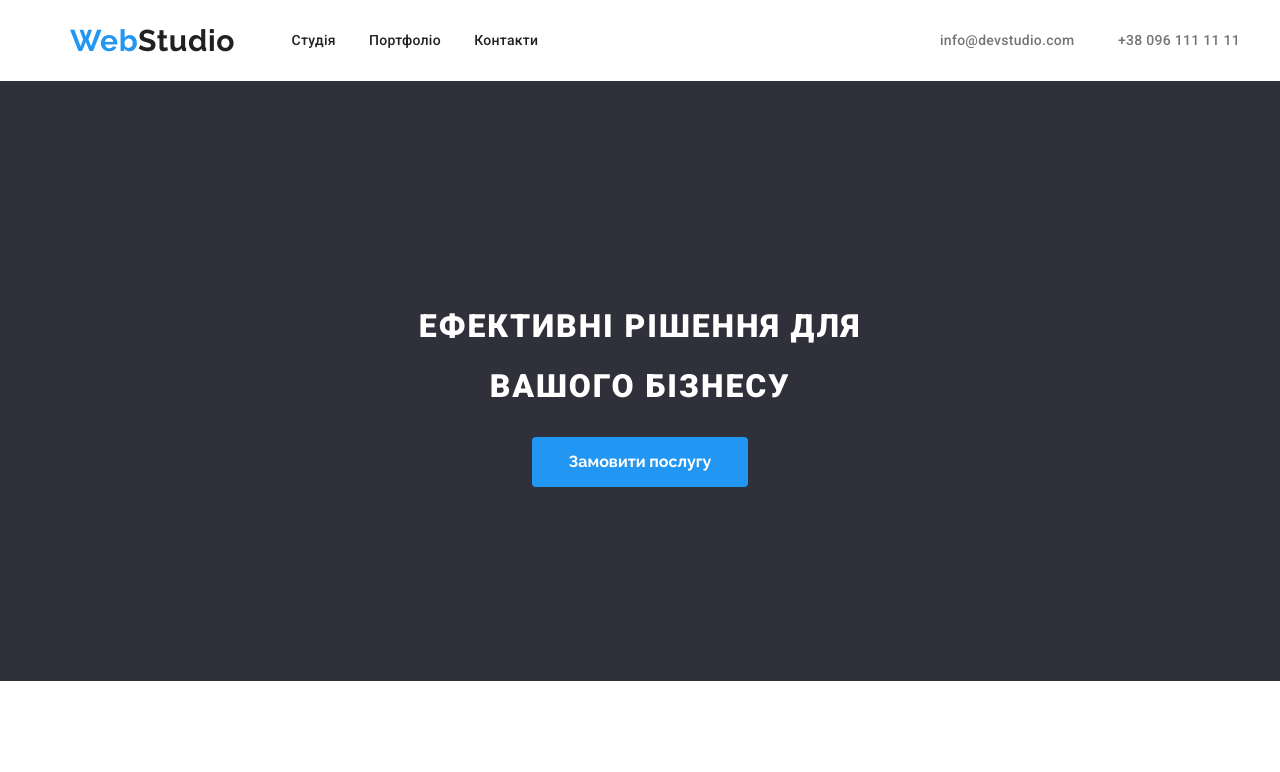
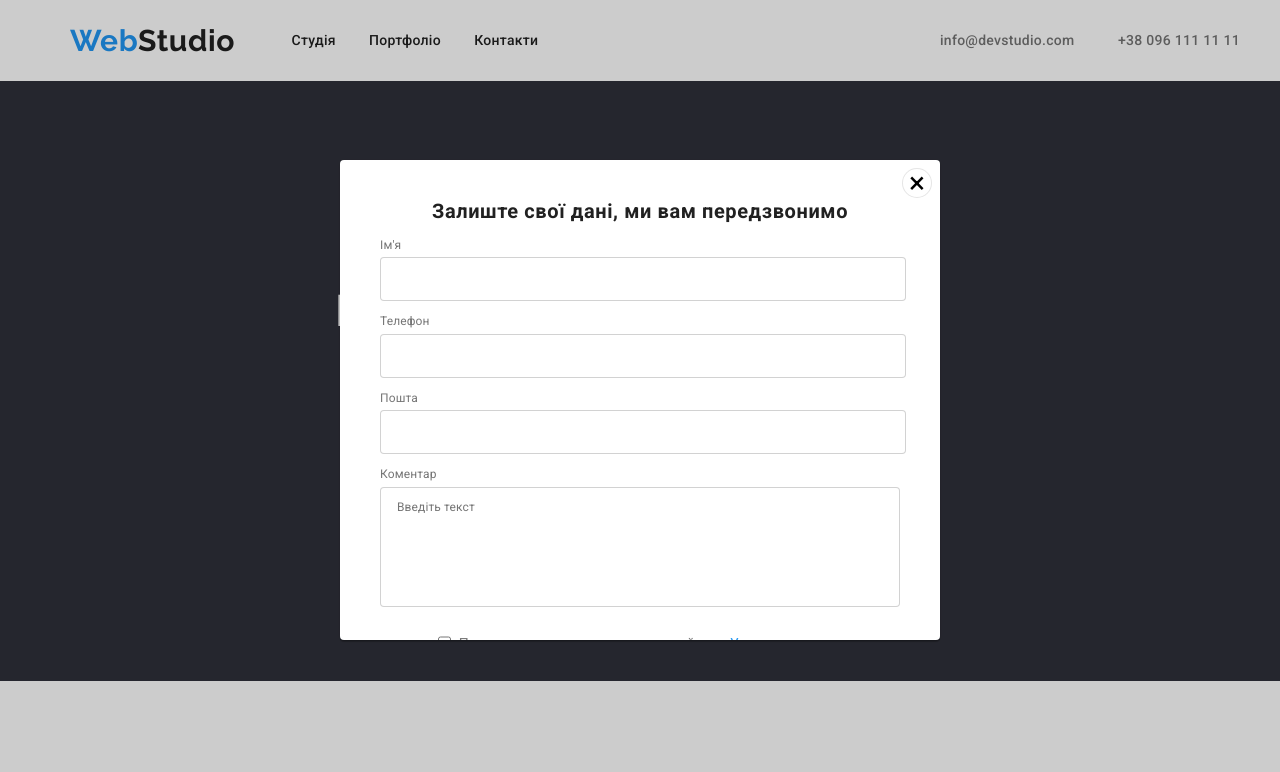
Before and after one commit to YuliaPelia/_WebStudio_, a plain HTML site: page index.html in a window 1280 px wide. Both pictures are taken after a click on the button "Замовити послугу". Shown: the top 772 px of the page. Drawn offline with nearby package versions, Linux system fonts and the light colour scheme.

Commit message:
feat: add modal

```diff
--- a/index.html
+++ b/index.html
@@ -6,7 +6,10 @@
     <meta name="viewport" content="width=device-width, initial-scale=1.0" />
     <title>Web Studio</title>
     <link rel="icon" type="images/x-icon" href="./img/Favicon.ico.svg" />
-    <link rel="stylesheet" href="style.css" />
+    <link
+      rel="stylesheet"
+      href="https://cdnjs.cloudflare.com/ajax/libs/animate.css/4.1.1/animate.min.css"
+    />
     <link rel="preconnect" href="https://fonts.googleapis.com" />
     <link rel="preconnect" href="https://fonts.gstatic.com" crossorigin />
     <link
@@ -17,6 +20,7 @@
       rel="stylesheet"
       href="https://cdnjs.cloudflare.com/ajax/libs/normalize/8.0.1/normalize.min.css"
     />
+    <link rel="stylesheet" href="style.css" />
   </head>
   <body>
     <!-- header + nav -->
@@ -51,9 +55,9 @@
 
     <main>
       <!-- header -->
-      <section class="header">
+      <section class="promo">
         <h1>Ефективні рішення для<br />вашого бізнесу</h1>
-        <button class="blue-btn">Замовити послугу</button>
+        <button class="promo-btn">Замовити послугу</button>
       </section>
 
       <!-- features -->
@@ -129,6 +133,7 @@
       </section>
     </main>
     <footer>
+      <div class="container">
         <a href="#" class="logo-footer"
           ><h2><span class="logo-blue">Web</span>Studio</h2></a
         >
@@ -137,8 +142,62 @@
           <a href="mailto:info@example.com" class="footer-contact"
             >info@example.com</a
           >
-        <a href="tel:+380991111111" class="footer-contact">+38 099 111 11 11</a>
+          <a href="tel:+380991111111" class="footer-contact"
+            >+38 099 111 11 11</a
+          >
         </address>
+      </div>
     </footer>
+    <div class="modal" data-modal>
+      <div class="modal__content">
+        <div class="modal_close">
+          <span>&times;</span>
+        </div>
+        <h3 class="modal_title">Залиште свої дані, ми вам передзвонимо</h3>
+        <form action="#">
+          <div class="modal_form">
+            <span>Ім'я</span>
+            <input required name="name" type="text" class="modal__input name" />
+          </div>
+          <div class="modal_form">
+            <span>Телефон</span>
+            <input
+              required
+              name="phone"
+              type="tel"
+              class="modal__input phone"
+            />
+          </div>
+          <div class="modal_form">
+            <span>Пошта</span>
+            <input
+              required
+              name="phone"
+              type="email"
+              class="modal__input email"
+            />
+          </div>
+          <div class="modal_form textarea">
+            <span>Коментар</span>
+            <textarea
+              required
+              name="email"
+              type="email"
+              placeholder="Введіть текст"
+              class="modal__textarea comment"
+            ></textarea>
+          </div>
+          <div class="modal_policy">
+            <input required type="checkbox" />
+            <span
+              >Погоджуюся з розсилкою та приймаю
+              <a href="#">Умови договору</a></span
+            >
+          </div>
+          <button class="modal_btn">Відправити</button>
+        </form>
+      </div>
+    </div>
+    <script src="./js/script.js"></script>
   </body>
 </html>
--- /dev/null
+++ b/js/script.js
@@ -0,0 +1,111 @@
+let btnPressed = false;
+
+function bindModal(
+  triggerSelector,
+  modalSelector,
+  closeSelector,
+  destroy = false
+) {
+  const trigger = document.querySelectorAll(triggerSelector),
+    modal = document.querySelector(modalSelector),
+    close = document.querySelector(closeSelector),
+    windows = document.querySelectorAll("[data-modal]"),
+    scroll = calcScroll();
+
+  trigger.forEach((item) => {
+    item.addEventListener("click", (e) => {
+      if (e.target) {
+        e.preventDefault();
+      }
+
+      btnPressed = true;
+
+      if (destroy) {
+        item.remove();
+      }
+
+      windows.forEach((item) => {
+        item.style.display = "none";
+        item.classList.add("animate__animated", "animate__fadeIn");
+      });
+
+      modal.style.display = "block";
+      document.body.style.overflow = "hidden";
+      document.body.style.marginRight = `${scroll}px`;
+    });
+  });
+
+  close.addEventListener("click", () => {
+    windows.forEach((item) => {
+      item.style.display = "none";
+    });
+
+    modal.style.display = "none";
+    document.body.style.overflow = "";
+    document.body.style.marginRight = `0px`;
+  });
+
+  modal.addEventListener("click", (e) => {
+    if (e.target === modal) {
+      windows.forEach((item) => {
+        item.style.display = "none";
+      });
+
+      modal.style.display = "none";
+      document.body.style.overflow = "";
+      document.body.style.marginRight = `0px`;
+    }
+  });
+}
+
+function showModalByTime(selector, time) {
+  setTimeout(function () {
+    let display;
+
+    document.querySelectorAll("[data-modal]").forEach((item) => {
+      if (getComputedStyle(item).display !== "none") {
+        display = "block";
+      }
+    });
+
+    if (!display) {
+      document.querySelector(selector).style.display = "block";
+      document.body.style.overflow = "hidden";
+      let scroll = calcScroll();
+      document.body.style.marginRight = `${scroll}px`;
+    }
+  }, time);
+}
+
+function calcScroll() {
+  let div = document.createElement("div");
+
+  div.style.width = "50px";
+  div.style.height = "50px";
+  div.style.overflowY = "scroll";
+  div.style.visibility = "hidden";
+
+  document.body.appendChild(div);
+  let scrollWidth = div.offsetWidth - div.clientWidth;
+  div.remove();
+
+  return scrollWidth;
+}
+
+function openByScroll(selector) {
+  window.addEventListener("scroll", () => {
+    let scrollHeight = Math.max(
+      document.documentElement.scrollHeight,
+      document.body.scrollHeight
+    );
+
+    if (
+      !btnPressed &&
+      window.pageYOffset + document.documentElement.clientHeight >= scrollHeight
+    ) {
+      document.querySelector(selector).click();
+    }
+  });
+}
+
+bindModal(".promo-btn", ".modal", ".modal .modal_close");
--- a/style.css
+++ b/style.css
@@ -40,7 +40,7 @@ a {
 }
 
 a:hover {
-    color:#2196F3;
+    color: #2196F3;
 }
 
 .nav-item {
@@ -60,12 +60,15 @@ a:hover {
     letter-spacing: 0.02em;
 }
 
-.nav-contact-item, .feature-p, .member-job, .footer-contact {
+.nav-contact-item,
+.feature-p,
+.member-job,
+.footer-contact {
     color: #757575;
 }
 
 /* header main */
-.header {
+.promo {
     background-color: #2F303A;
     height: 600px;
     margin: 0 auto;
@@ -87,13 +90,14 @@ h1 {
 
 }
 
-.header button {
-    background-color:#2196F3;
+.promo button {
+    margin-top: 30px;
+    background-color: #2196F3;
     color: white;
     font-family: 'Raleway', sans-serif;
     font-weight: 700;
     font-size: 16px;
-    border: solid #2196F3 ;
+    border: solid #2196F3;
     border-radius: 4px;
     width: 216px;
     height: 50px;
@@ -149,7 +153,7 @@ nav ul {
 }
 
 .features ul {
-    width: 1170px;
+    width: 1140px;
     padding: 0;
     margin: auto;
     display: flex;
@@ -181,7 +185,7 @@ nav ul {
 
 /* what are we doing */
 .our-work {
-    width: 1170px;
+    width: 1140px;
     margin: 0 auto;
 }
 
@@ -209,8 +213,9 @@ nav ul {
 }
 
 .team-members {
-    width: 1170px;
-    margin: 0 auto 0 ;
+    width: 1140px;
+    padding: 0;
+    margin: 0 auto 0;
     display: flex;
     justify-content: space-between;
     align-items: center;
@@ -252,13 +257,14 @@ nav ul {
     text-align: center;
     letter-spacing: 0.03em;
 
-color: #757575;
+    color: #757575;
 }
 
 /* footer */
 footer h2 {
     margin: 0;
 }
+
 .logo-footer {
     color: white;
     font-family: 'Raleway', sans-serif;
@@ -272,7 +278,8 @@ footer h2 {
 
 footer {
     background-color: #2F303A;
-    padding: 60px 215px;
+    padding: 60px 0;
+
 }
 
 
@@ -298,7 +305,7 @@ address {
 
 .portfolio-menu button {
     font-weight: 500;
-    background-color:#F5F4FA;
+    background-color: #F5F4FA;
     border: none;
     border-radius: 4px;
     padding: 6px 22px;
@@ -310,7 +317,7 @@ address {
 }
 
 .portfolio-menu button:hover {
-    background-color:#2196F3;
+    background-color: #2196F3;
     color: white;
     box-shadow: 0px 3px 1px rgba(0, 0, 0, 0.1), 0px 1px 2px rgba(0, 0, 0, 0.08), 0px 2px 2px rgba(0, 0, 0, 0.12);
 }
@@ -354,3 +361,178 @@ address {
     justify-content: space-between;
     flex-wrap: wrap;
 }
+
+/* overlay modal */
+.modal {
+    position: fixed;
+    background: rgba(0, 0, 0, 0.2);
+    left: 0;
+    top: 0;
+    z-index: 1;
+    width: 100%;
+    height: 100%;
+    display: none;
+}
+
+.modal__content {
+    position: relative;
+    transform: translateY(-50%);
+    top: 50%;
+    margin: 0 auto;
+    width: 600px;
+    height: 60vh;
+    background: #FFFFFF;
+    box-shadow: 0px 1px 3px rgba(0, 0, 0, 0.12),
+        0px 1px 1px rgba(0, 0, 0, 0.14),
+        0px 2px 1px rgba(0, 0, 0, 0.2);
+    border-radius: 4px;
+    overflow-y: auto;
+    padding: 40px;
+    box-sizing: border-box;
+}
+
+.modal_close {
+    position: absolute;
+    background: #FFFFFF;
+    border: 1px solid rgba(0, 0, 0, 0.1);
+    width: 30px;
+    height: 30px;
+    box-sizing: border-box;
+    border-radius: 100%;
+    top: 8px;
+    right: 8px;
+    cursor: pointer;
+}
+
+.modal_close span {
+    font-size: 30px;
+    position: absolute;
+    top: 50%;
+    left: 50%;
+    transform: translate(-50%, -50%);
+    color: #000000;
+}
+
+.modal_title {
+    font-style: normal;
+    font-weight: 700;
+    font-size: 20px;
+    line-height: 23px;
+    text-align: center;
+    letter-spacing: 0.03em;
+    margin: 0;
+    color: #212121;
+}
+
+form {
+    margin: 12px auto 0;
+}
+
+.modal_form {
+    margin-top: 10px;
+}
+
+.modal_form span {
+    font-family: 'Roboto';
+    font-style: normal;
+    font-weight: 400;
+    font-size: 12px;
+    line-height: 14px;
+    /* identical to box height */
+
+    letter-spacing: 0.01em;
+
+    color: #757575;
+}
+
+.modal_form input {
+    margin-top: 4px;
+    width: 100%;
+    height: 40px;
+    border: 1px solid rgba(33, 33, 33, 0.2);
+    border-radius: 4px;
+    font-family: 'Roboto';
+    font-style: normal;
+    font-weight: 400;
+    font-size: 12px;
+    line-height: 14px;
+    letter-spacing: 0.01em;
+
+    color: rgba(0, 0, 0, 0.5);
+}
+
+.modal_form textarea {
+    border: 1px solid rgba(33, 33, 33, 0.2);
+    border-radius: 4px;
+    width: 100%;
+    height: 120px;
+    box-sizing: border-box;
+    font-family: 'Roboto';
+    font-style: normal;
+    font-weight: 400;
+    font-size: 12px;
+    line-height: 14px;
+    letter-spacing: 0.01em;
+    margin-top: 4px;
+    color: rgba(117, 117, 117, 0.5);
+    padding: 12px 16px;
+    /* для того щоб забрати внизу той трикутник */
+    resize: none;
+
+}
+
+/* для того щоб забрати лінію при наведженні на input */
+input:focus {
+    outline: none;
+}
+
+textarea:focus {
+    outline: none;
+}
+
+.modal_policy {
+    display: flex;
+    justify-content: center;
+    margin-top: 20px;
+}
+
+.modal_policy span {
+    margin-left: 8px;
+    font-family: 'Roboto';
+    font-style: normal;
+    font-weight: 400;
+    font-size: 14px;
+    line-height: 24px;
+    /* identical to box height, or 171% */
+
+    letter-spacing: 0.03em;
+
+    color: #757575;
+
+}
+
+.modal_policy a {
+    color: #2196F3;
+    text-decoration: underline;
+}
+
+.modal_btn {
+    display: block;
+    margin: 30px auto 0;
+    background: #2196F3;
+    box-shadow: 0px 4px 4px rgba(0, 0, 0, 0.15);
+    border-radius: 4px;
+    font-family: 'Roboto';
+    font-style: normal;
+    font-weight: 700;
+    font-size: 16px;
+    line-height: 30px;
+    /* identical to box height, or 188% */
+    border: none;
+    text-align: center;
+    letter-spacing: 0.06em;
+
+    color: #FFFFFF;
+    width: 200px;
+    height: 50px;
+}
```
Also changed, not shown: portfolio.html (+5 -1 lines), 1 other file. Lines whose indentation alone changed are shown as unchanged.
